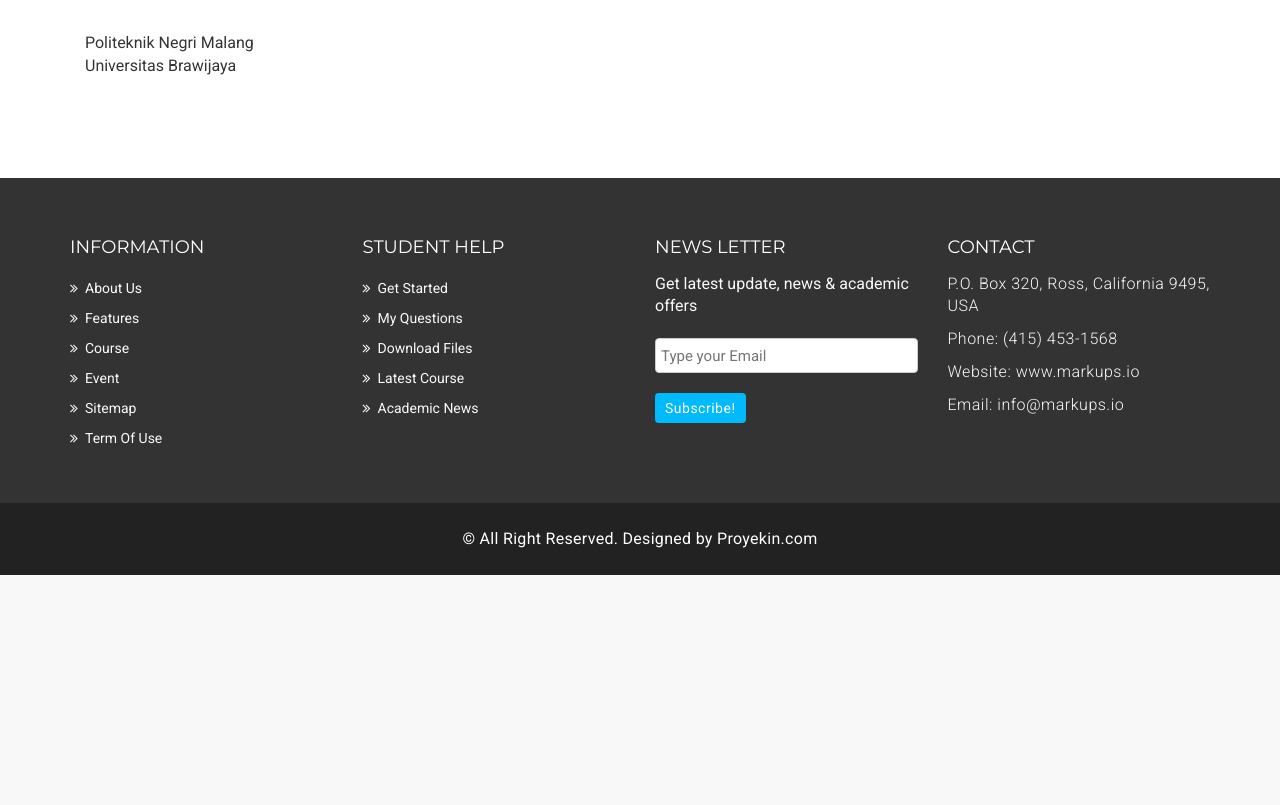
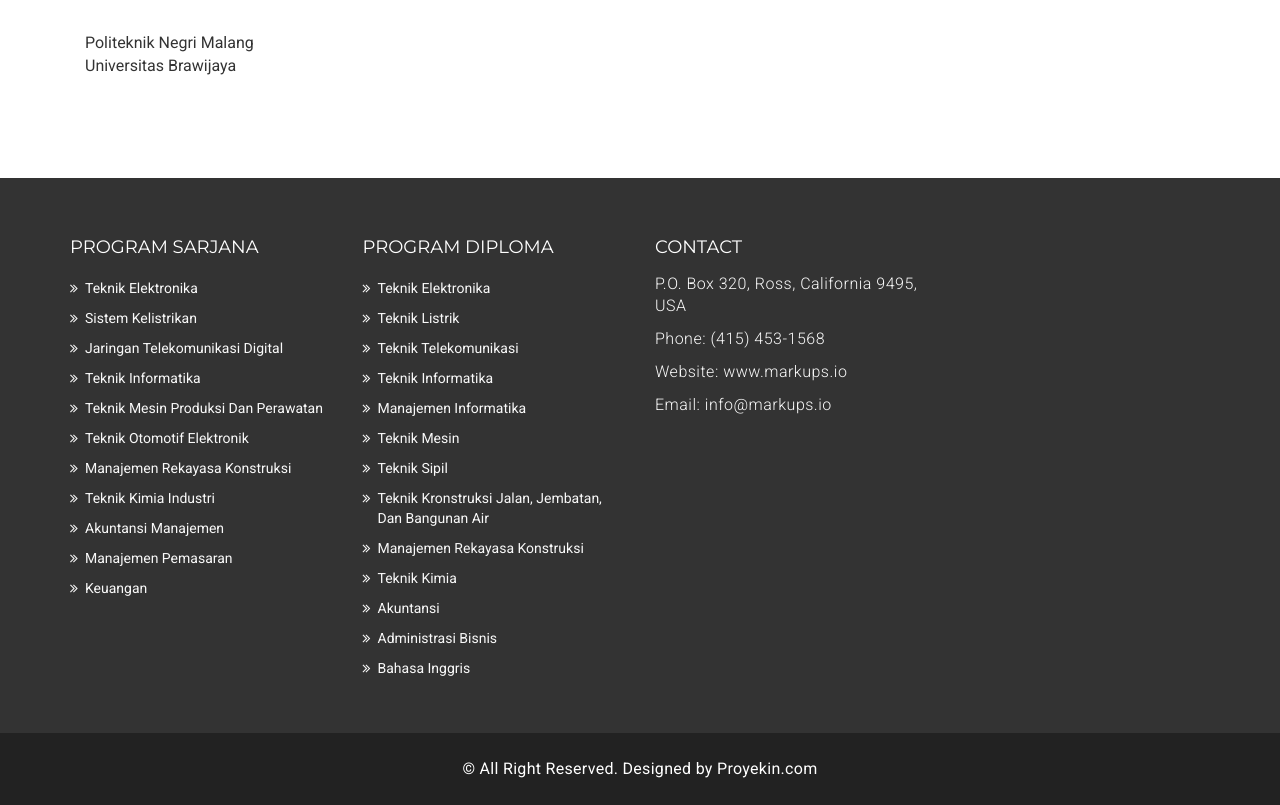
Before and after one commit to Proyek-2-TI-3A/Proyek-2, a PHP site: page /campus-list.php in a window 1280 px wide. Shown: the part 497-1302 px from the top of the page. Before the commit the page ends 1072 px from the top, so only its background shows below. Run offline with PHP 8.4, Linux system fonts and the light colour scheme; data comes from the database, SQL or seed files in the repository.

Commit message:
tambahkan program sarjana dan diploma

```diff
--- a/MarkUps-Varsity/Varsity/campus-list.php
+++ b/MarkUps-Varsity/Varsity/campus-list.php
@@ -202,39 +202,43 @@
           <div class="row">
             <div class="col-lg-3 col-md-3 col-sm-3">
               <div class="mu-footer-widget">
-                <h4>Information</h4>
+                <h4>Program Sarjana</h4>
                 <ul>
-                  <li><a href="#">About Us</a></li>
-                  <li><a href="">Features</a></li>
-                  <li><a href="">Course</a></li>
-                  <li><a href="">Event</a></li>
-                  <li><a href="">Sitemap</a></li>
-                  <li><a href="">Term Of Use</a></li>
+                  <li><a href="">Teknik Elektronika</a></li>
+                  <li><a href="">Sistem Kelistrikan</a></li>
+                  <li><a href="">Jaringan Telekomunikasi Digital</a></li>
+                  <li><a href="">Teknik Informatika</a></li>
+                  <li><a href="">Teknik Mesin Produksi dan perawatan</a></li>
+                  <li><a href="">Teknik Otomotif Elektronik</a></li>
+                  <li><a href="">Manajemen Rekayasa Konstruksi</a></li>
+                  <li><a href="">Teknik Kimia Industri</a></li>
+                  <li><a href="">Akuntansi Manajemen</a></li>
+                  <li><a href="">Manajemen Pemasaran</a></li>
+                  <li><a href="">Keuangan</a></li>
                 </ul>
               </div>
             </div>
             <div class="col-lg-3 col-md-3 col-sm-3">
               <div class="mu-footer-widget">
-                <h4>Student Help</h4>
+                <h4>Program Diploma</h4>
                 <ul>
-                  <li><a href="">Get Started</a></li>
-                  <li><a href="#">My Questions</a></li>
-                  <li><a href="">Download Files</a></li>
-                  <li><a href="">Latest Course</a></li>
-                  <li><a href="">Academic News</a></li>
+                  <li><a href="">Teknik Elektronika</a></li>
+                  <li><a href="">Teknik Listrik</a></li>
+                  <li><a href="">Teknik Telekomunikasi</a></li>
+                  <li><a href="">Teknik Informatika</a></li>
+                  <li><a href="">Manajemen Informatika</a></li>
+                  <li><a href="">Teknik Mesin</a></li>
+                  <li><a href="">Teknik Sipil</a></li>
+                  <li><a href="">Teknik Kronstruksi Jalan, Jembatan, dan Bangunan Air</a></li>
+                  <li><a href="">Manajemen Rekayasa Konstruksi</a></li>
+                  <li><a href="">Teknik Kimia</a></li>
+                  <li><a href="">Akuntansi</a></li>
+                  <li><a href="">Administrasi Bisnis</a></li>
+                  <li><a href="">Bahasa Inggris</a></li>
                 </ul>
               </div>
             </div>
-            <div class="col-lg-3 col-md-3 col-sm-3">
-              <div class="mu-footer-widget">
-                <h4>News letter</h4>
-                <p>Get latest update, news & academic offers</p>
-                <form class="mu-subscribe-form">
-                  <input type="email" placeholder="Type your Email">
-                  <button class="mu-subscribe-btn" type="submit">Subscribe!</button>
-                </form>
-              </div>
-            </div>
+
             <div class="col-lg-3 col-md-3 col-sm-3">
               <div class="mu-footer-widget">
                 <h4>Contact</h4>
```
